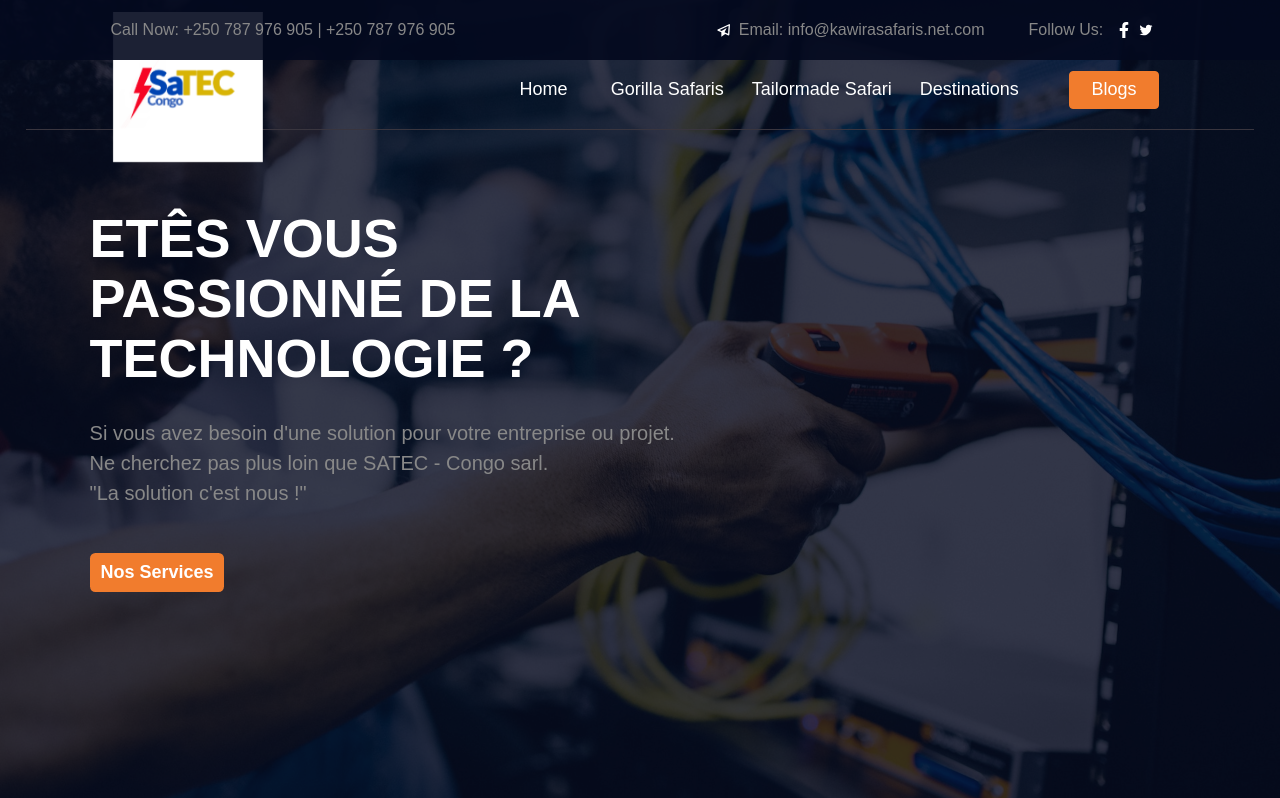
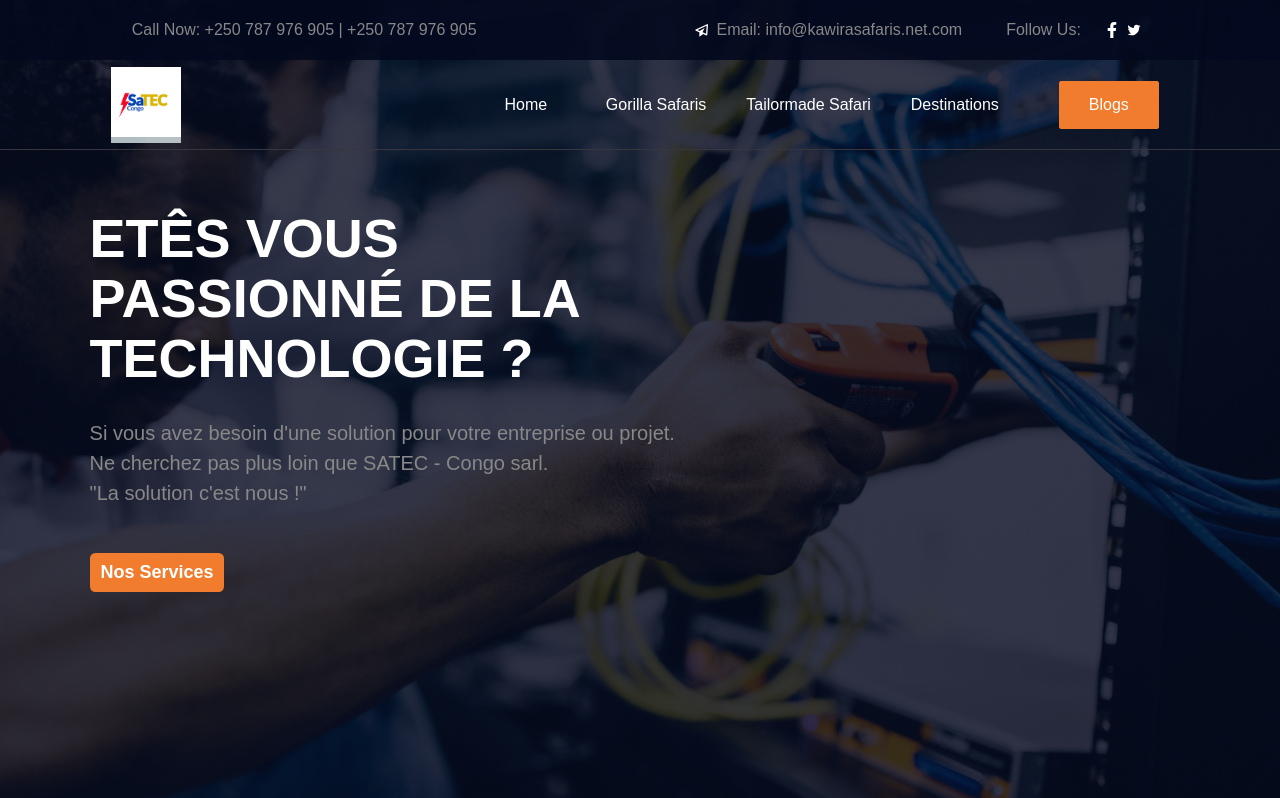
Before and after one commit to BenMukebo/landing-page, a React (Create React App) app: page / in a window 1280 px wide. Shown: the top 798 px of the page. Built offline with nearby package versions, Linux system fonts and the light colour scheme.

Commit message:
Style header components

```diff
--- a/src/layouts/header/header.scss
+++ b/src/layouts/header/header.scss
@@ -10,13 +10,13 @@
 
 .header-scrolled {
   width: 100%;
-  height: 70px;
+  height: 80px;
+  padding: 0 5%;
   position: fixed;
   z-index: 2;
-  top: 50px;
+  top: 60px;
   left: 0;
   right: 0;
-  padding: 0 1rem;
   transition: $lg-transition;
 
   &::after {
@@ -50,7 +50,8 @@
 
   .logo {
     z-index: 3;
-    width: 80px;
+    width: 60px;
+    background-color: rgba(240, 255, 255, 0.726);
 
     img {
       width: 100%;
@@ -63,13 +64,13 @@
     color: $header-color;
 
     .burger_class {
-      font-size: 28px;
+      font-size: 32px;
     }
   }
 
   .nav_menu {
     position: fixed;
-    top: calc(70px + 50px);
+    top: calc(80px + 60px);
     bottom: 0;
     left: -260px;
     // width: 100%;
@@ -85,10 +86,10 @@
     }
 
     & > li {
-      font-size: 12px;
+      font-size: 14px;
       text-transform: uppercase;
       overflow: hidden;
-      margin: 0.5rem 1rem;
+      // margin: 0.5rem 1rem;
       position: relative;
       font-weight: 400;
       // background-color: red;
@@ -97,8 +98,8 @@
         width: 100%;
         height: 100%;
         padding: 1rem 0.5rem;
-        padding-right: 5px;
-        display: block;;
+        // padding-right: 5px;
+        display: block;
         @include d-flex(space-between, center);
         @extend %btn-clicked;
         // background-color: rgba(64, 224, 208, 0.082);
@@ -114,29 +115,19 @@
 
 @include media(480px) {
   .header-scrolled {
-    top: 40px;
-    padding: 0 5%;
-
-    &::after {
-      width: 94%;
-      left: 3%;
-      right: 3%;
-    }
-
-
     .logo {
-      width: 100px;
+      width: 65px;
     }
 
     .hamburger-lines button .burger_class {
-      font-size: 32px;
+      font-size: 38px;
     }
 
     .nav_menu {
-      top: calc(70px + 40px);
+      // top: calc(80px + 40px);
 
       & > li {
-        font-size: 13px;
+        font-size: 16px;
         margin: 0.8rem 1rem;
       }
     }
@@ -146,27 +137,28 @@
 @include media(768px) {
   .header-scrolled {
 
-    .logo {
-      width: 120px;
-    }
+    // .logo {
+    //   width: 120px;
+    // }
 
-    .hamburger-lines button .burger_class {
-      font-size: 38px;
-    }
+    // .hamburger-lines button .burger_class {
+    //   font-size: 38px;
+    // }
 
-    .nav_menu {
-      & > li {
-        font-size: 14px;
-        margin: 1rem;
-      }
-    }
+    // .nav_menu {
+    //   & > li {
+    //     font-size: 14px;
+    //     margin: 1rem;
+    //   }
+    // }
   }
 }
 
 @include media(992px) {
   .header-scrolled {
-    top: 50px;
-    height: 80px;
+    padding: 0 3%;
+    // top: 50px;
+    height: 90px;
     @include d-flex(space-around, center);
 
     .hamburger-lines {
@@ -176,34 +168,35 @@
     .navbar {
       width: 70%;
       @include d-flex(flex-end, center);
-      // background-color: red;
     }
 
     .logo {
-      width: 130px;
+      width: 70px;
     }
 
     .nav_menu {
       position: static;
-      width: 90%;
-      max-width: 780px;
+      width: 95%;
+      max-width: 1024px;
       padding-top: 0;
       background-color: transparent;
       @include d-flex(flex-end, center);
       flex-direction: row;
+      // background-color: antiquewhite;
 
       & > li {
         // flex: 1;
-        min-width: 90px;
+        min-width: 100px;
         margin: 6px;
         padding: 0;
         white-space: nowrap;
         text-transform: capitalize;
-        font-size: 16px;
+        // font-size: 16px;
 
         a {
+          white-space: nowrap;
           width: auto;
-          padding: 3px 6px;
+          padding: 8px 10px;
           background-color: transparent;
           display: block;
           text-align: center;
@@ -228,7 +221,7 @@
           margin-left: 5%;
           border: 1px solid  $secondary-color;
           background-color: $secondary-color;
-          border-radius: 4px;
+          border-radius: 2px;
 
           &:hover {
             background-color: transparent;
@@ -246,20 +239,20 @@
     // padding: 0 3%;
 
 
-    &::after {
-      width: 96%;
-      left: 2%;
-      right: 2%;
-    }
+    // &::after {
+    //   width: 96%;
+    //   left: 2%;
+    //   right: 2%;
+    // }
 
-    .logo {
-      width: 150px;
-    }
+    // .logo {
+    //   width: 150px;
+    // }
 
     .nav_menu {
       & > li {
-        font-size: 18px;
-        margin: 6px 8px;
+        // font-size: 18px;
+        margin: 6px 10px;
       }
     }
   }
--- a/src/layouts/navbar/navbar.module.scss
+++ b/src/layouts/navbar/navbar.module.scss
@@ -47,19 +47,19 @@
     flex-direction: column;
 
     p.social_media {
-      @include d-flex(center, center);
+      // @include d-flex(center, center);
       // column-gap: 2px;
+    }
 
-      .follow {
-        margin-right: 10px;
-      }
+    .follow {
+      margin-right: 10px;
     }
   }
 }
 
 @include media(480px) {
   .navbar {
-    height: 60px;
+    // height: 50px;
 
     p {
       font-size: 14px;
@@ -72,6 +72,11 @@
 
     .contact_email_social_left {
       flex-direction: row;
+
+
+      .follow {
+        margin-right: 15px;
+      }
     }
   }
 }
@@ -95,6 +100,7 @@
 
 @include media(992px) {
   .navbar {
+    padding: 0 3%;
     p {
       font-size: 16px;
 
@@ -110,6 +116,10 @@
 
     .contact_email_social_left {
       column-gap: 40px;
+
+      .follow {
+        margin-right: 20px;
+      }
     }
   }
 }
```
